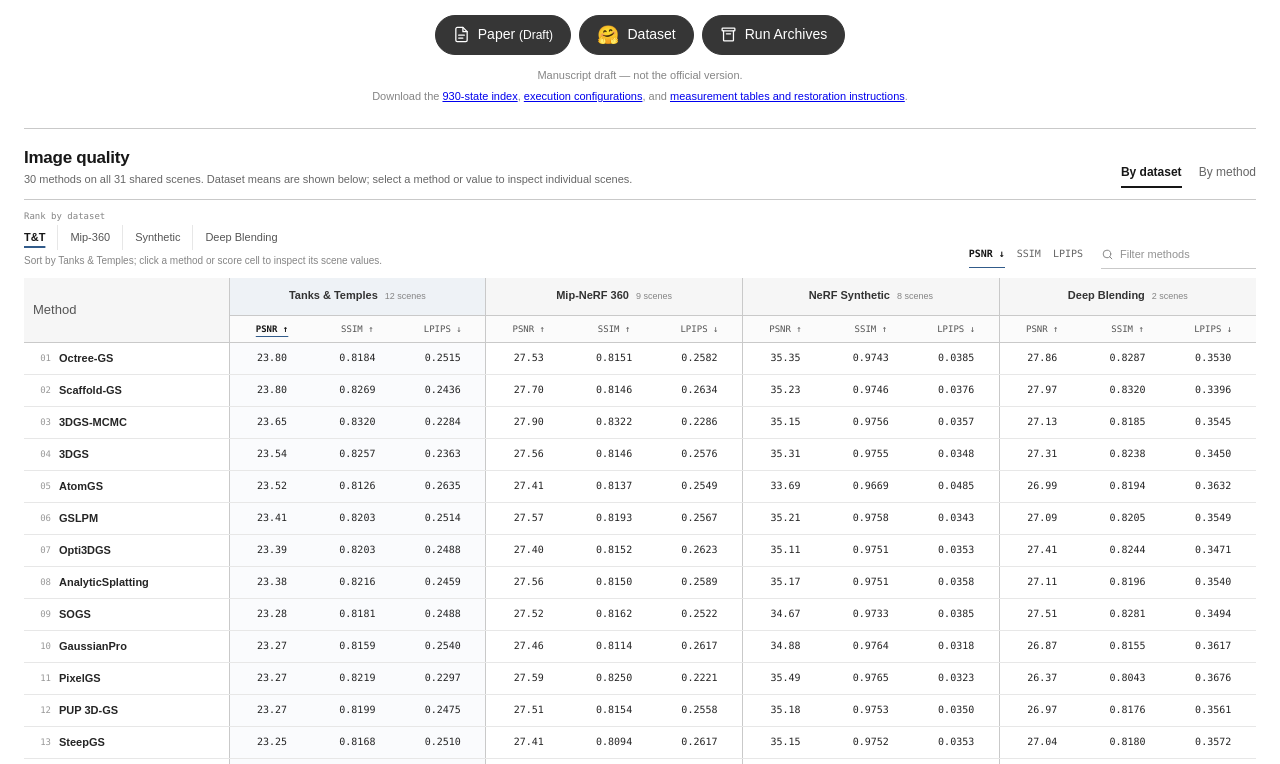
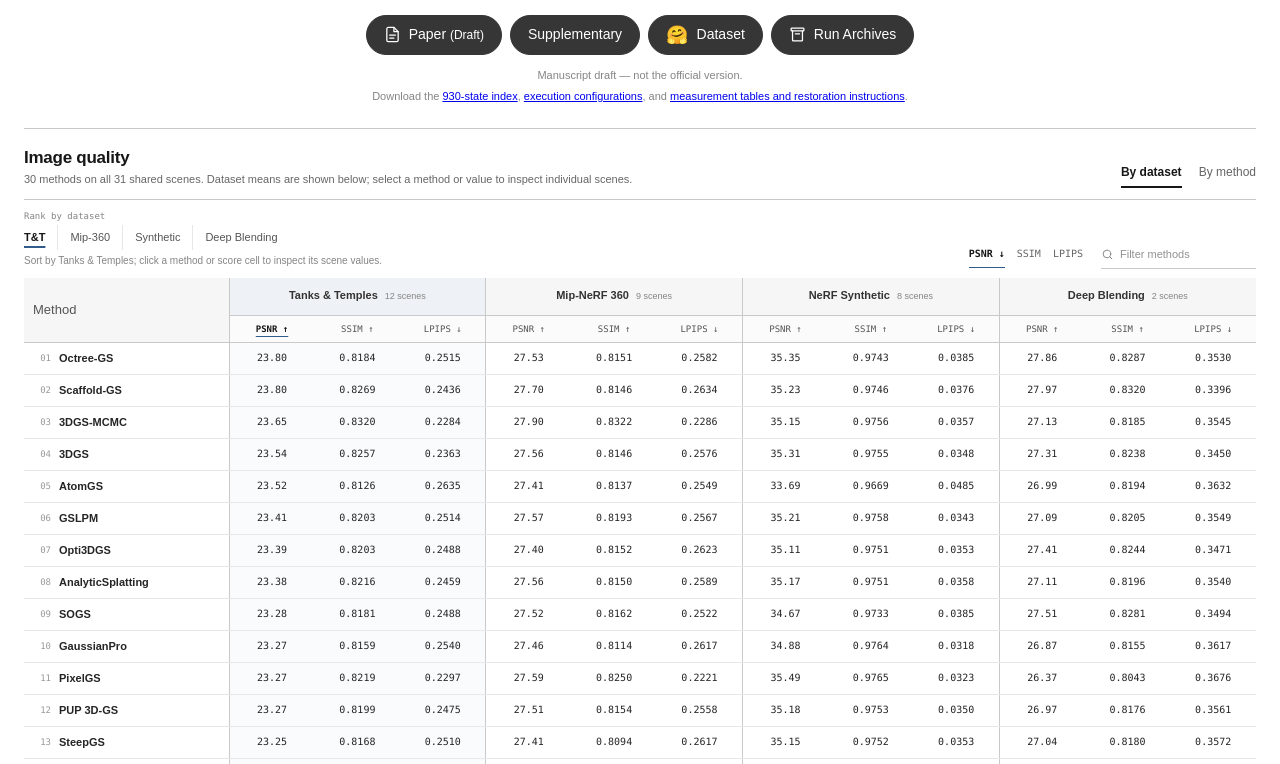
Before and after one commit to KCBtheone/SplatAtlas, a website: page static/index.html in a window 1280 px wide. Shown: the part 151-915 px from the top of the page. Drawn offline with Linux system fonts and the light colour scheme; files whose address does not match are found by name.

Commit message:
Add supplementary manuscript

```diff
--- a/static/index.html
+++ b/static/index.html
@@ -29,6 +29,9 @@
           <a class="project-link" href="./SplatAtlas.pdf" target="_blank" rel="noopener noreferrer" aria-describedby="paper-draft-note">
             <svg aria-hidden="true" viewBox="0 0 24 24"><path d="M14 2H6a2 2 0 0 0-2 2v16a2 2 0 0 0 2 2h12a2 2 0 0 0 2-2V8Z" /><path d="M14 2v6h6M8 13h8M8 17h6" /></svg>
             <span>Paper <small>(Draft)</small></span>
+          </a>
+          <a class="project-link" href="./SplatAtlas_Supplementary.pdf" target="_blank" rel="noopener noreferrer">
+            <span>Supplementary</span>
           </a>
           <a class="project-link" href="https://huggingface.co/datasets/KCBtheone/splatatlas-core" target="_blank" rel="noopener noreferrer" aria-label="Dataset on Hugging Face">
             <span class="hf-icon" aria-hidden="true">🤗</span>
```
Also changed, not shown: 1 other file.
